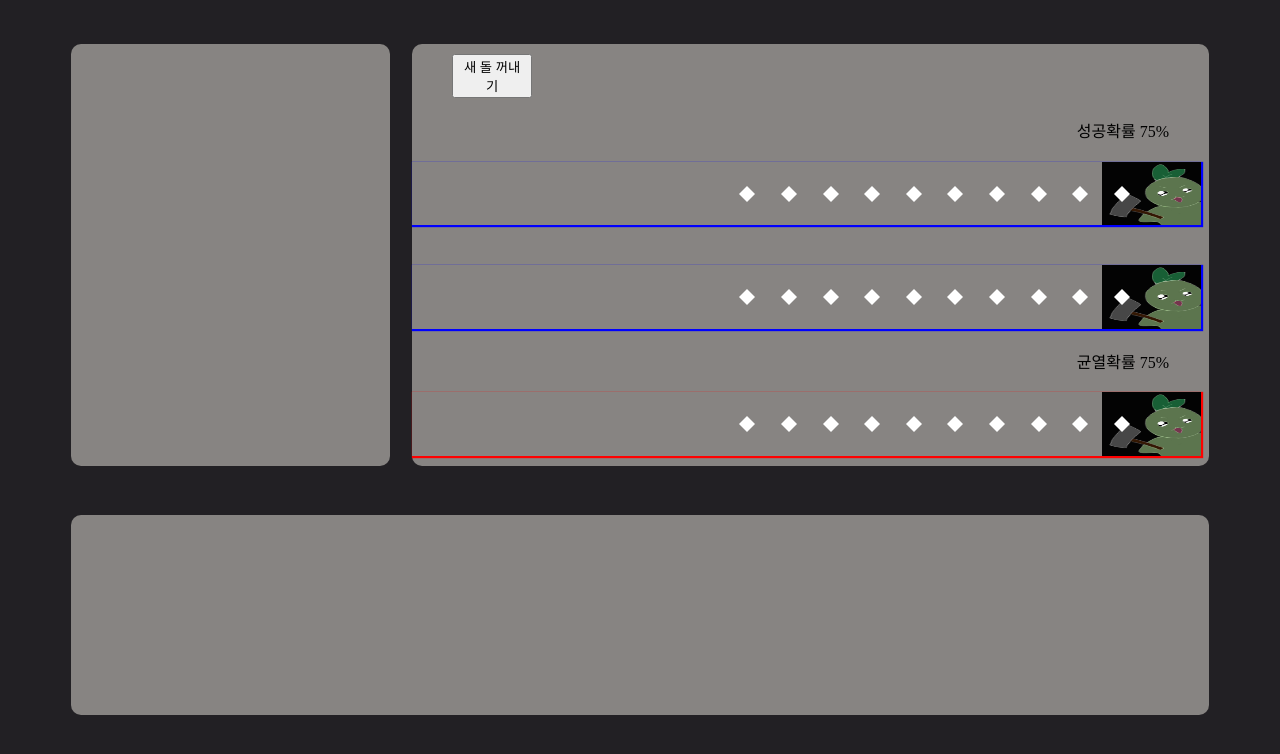
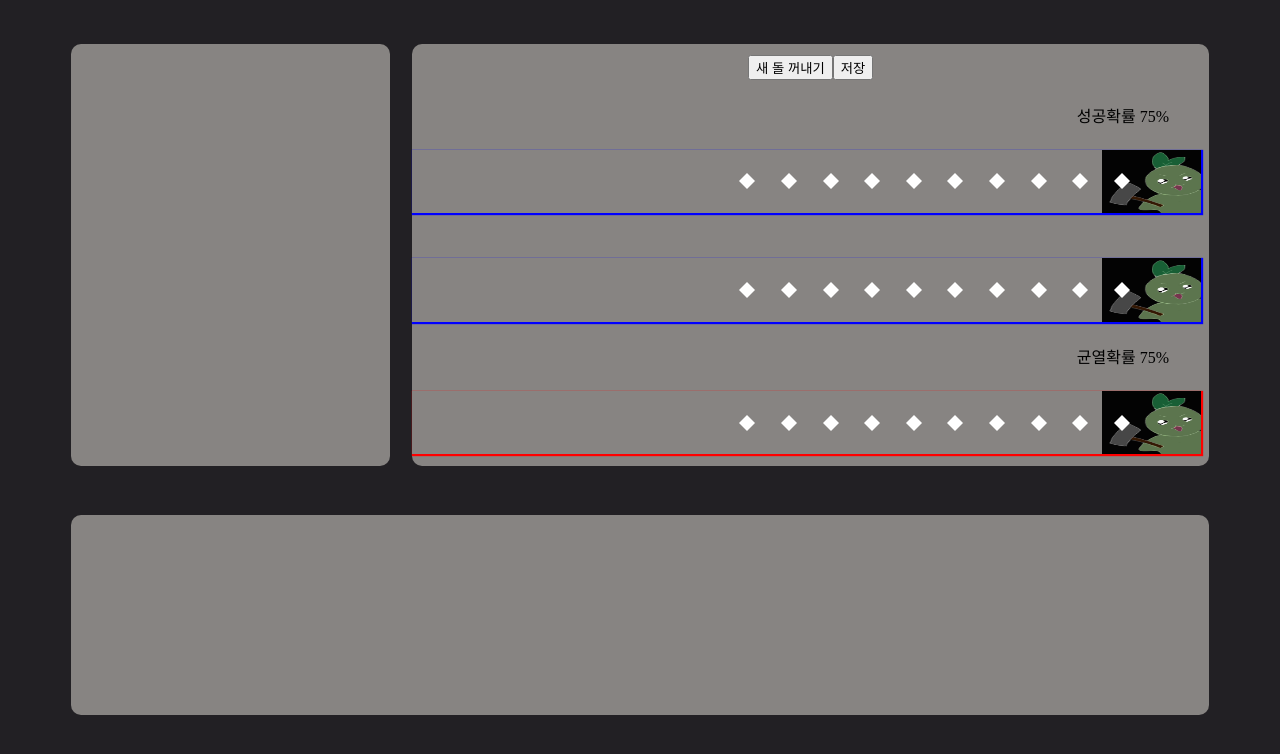
Before and after one commit to moonjh9392/stone-cutting, a React (Create React App) app: page / in a window 1280 px wide. Shown: the top 754 px of the page. Built offline with nearby package versions, Linux system fonts and the light colour scheme.

Commit message:
결과저장시 초기화

```diff
--- a/src/App.js
+++ b/src/App.js
@@ -5,13 +5,17 @@ import BottomBox from "./component/BottomBox";
 import { useState } from "react";
 
 function App() {
+  //3x10의 2차원 배열 선언 [[{},{},{}...],[{},{},{}...],[{},{},{}...]]
+  const clear = Array.from(Array(3), () => new Array(10).fill({ result: "", checked: false }));
+  const [stone, setStone] = useState(clear);
+
   const [rend, setRend] = useState(false);
   const [viewStone, setViewStone] = useState({});
   return (
     <div className="App">
       <div className="AppTop">
         <SideBox rend={rend} setRend={setRend} viewStone={viewStone} setViewStone={setViewStone} />
-        <MainBox rend={rend} setRend={setRend} />
+        <MainBox stone={stone} setStone={setStone} clear={clear} />
       </div>
       <div className="AppBottom">
         <BottomBox viewStone={viewStone} />
--- a/src/component/MainBox.jsx
+++ b/src/component/MainBox.jsx
@@ -3,11 +3,8 @@ import "../style/MainBox.css";
 import Engraving from "./Engraving";
 import Modal from "./Modal";
 
-export default function MainBox({ rend, setRend }) {
-  //3x10의 2차원 배열 선언 [[{},{},{}...],[{},{},{}...],[{},{},{}...]]
-  const clear = Array.from(Array(3), () => new Array(10).fill({ result: "", checked: false }));
+export default function MainBox({ stone, setStone, clear }) {
   const clearArray = [0, 0, 0];
-  const [stone, setStone] = useState(clear);
   const [cnt, setCnt] = useState(clearArray);
   const [result, setResult] = useState(clearArray);
   const [modalOpen, setModalOpen] = useState(false);
@@ -46,13 +43,17 @@ export default function MainBox({ rend, setRend }) {
           header="짜잔~!"
           result={result}
           stone={stone}
-          rend={rend}
-          setRend={setRend}
+          setStone={setStone}
+          clear={clear}
         />
       ) : null}
-      <button className="clearBtn" onClick={clearBtnOnClick}>
-        새 돌 꺼내기
-      </button>
+      <div>
+        <button className="clearBtn" onClick={clearBtnOnClick}>
+          새 돌 꺼내기
+        </button>
+        <button>저장</button>
+      </div>
+
       {stone.map((ele, idx) => {
         return (
           <Engraving
--- a/src/component/Modal.jsx
+++ b/src/component/Modal.jsx
@@ -2,7 +2,7 @@ import "../style/Modal.css";
 
 export default function Modal(props) {
   // 열기, 닫기, 모달 헤더 텍스트를 부모로부터 받아옴
-  const { open, close, header, result, stone, rend, setRend } = props;
+  const { open, close, header, result, stone, setStone, clear } = props;
 
   const saveStone = () => {
     //localStorage에 세공한 돌의 결과 저장
@@ -14,7 +14,6 @@ export default function Modal(props) {
     if (stones === null || stones.length === 0) {
       stones = [];
       objStone.key = 0;
-      console.log(objStone.key);
       stones.push(objStone);
     } else {
       let maxKey = 0;
@@ -24,9 +23,8 @@ export default function Modal(props) {
       objStone.key = maxKey;
       stones.push(objStone);
     }
-    console.log(stones[stones.length - 1].key);
     localStorage.setItem("stones", JSON.stringify(stones));
-    setRend(!rend);
+    setStone(clear);
     close();
   };
   return (
--- a/src/style/MainBox.css
+++ b/src/style/MainBox.css
@@ -6,7 +6,3 @@
   flex-direction: column;
   justify-content: space-around;
 }
-.clearBtn {
-  margin-left: 5%;
-  width: 10%;
-}
```
